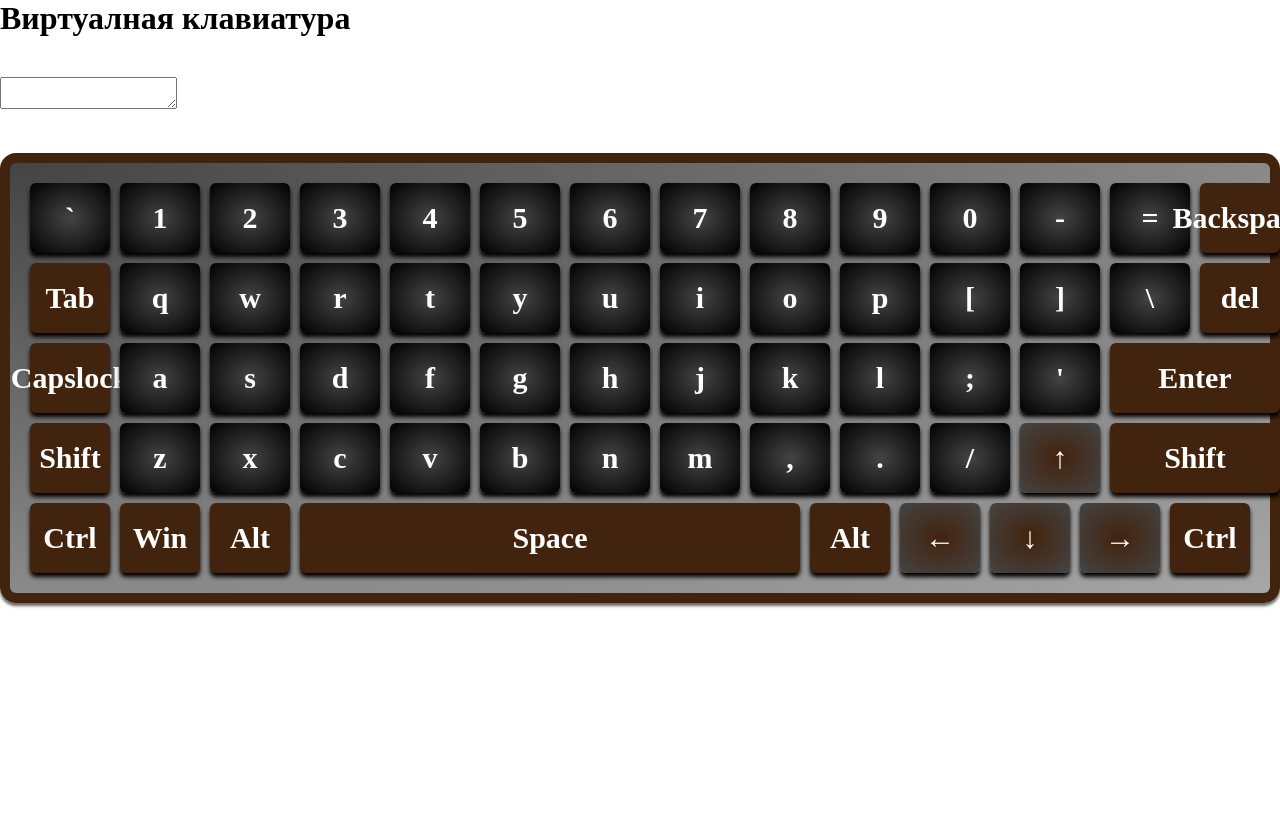
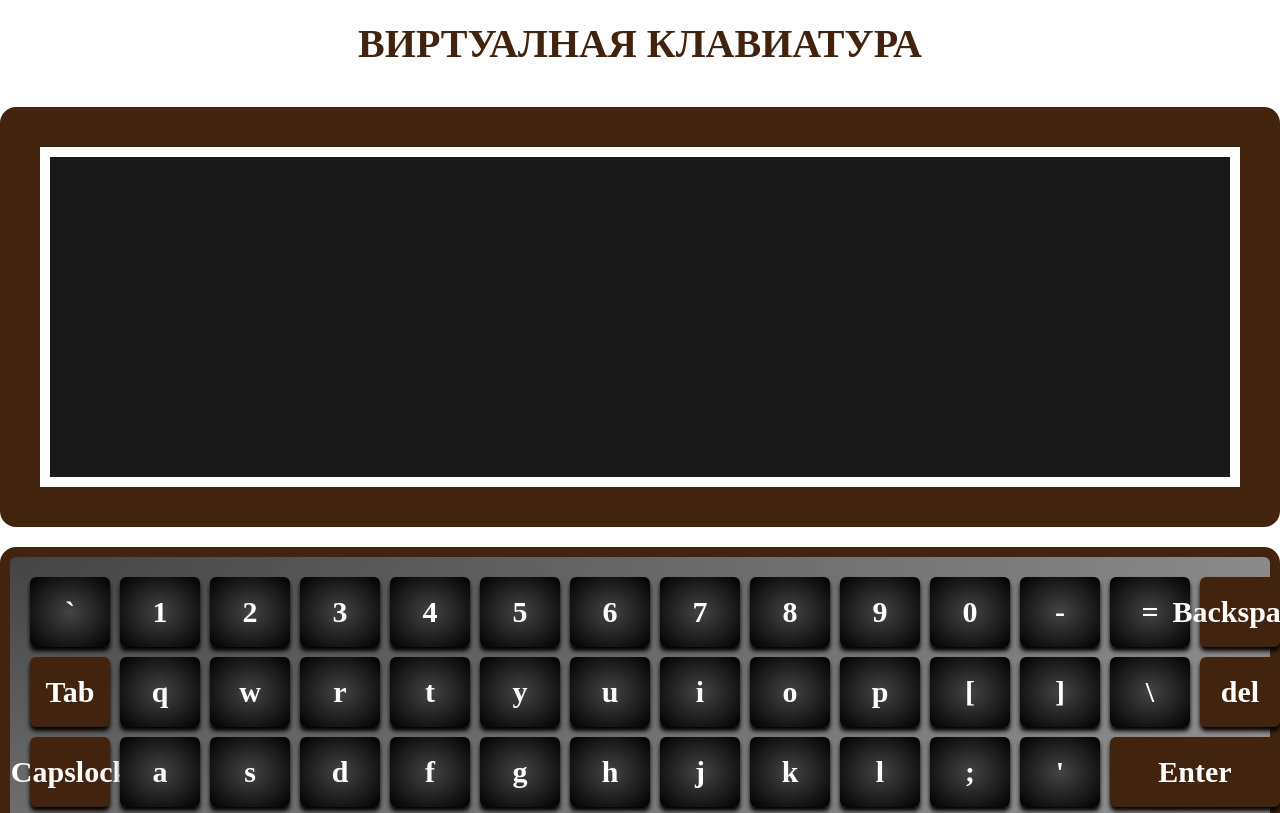
Before and after one commit to lakdav/virtual-keyboard, a website: page src/index.html in a window 1280 px wide. Shown: the top 813 px of the page. Drawn offline with Linux system fonts and the light colour scheme.

Commit message:
feat: create display section

```diff
--- a/src/css/style.css
+++ b/src/css/style.css
@@ -16,7 +16,7 @@ body {
   box-sizing: border-box;
   display: flex;
   flex-direction: column;
-  gap: 4rem;
+  gap: 2rem;
 }
 
 .fixed {
@@ -24,6 +24,11 @@ body {
   inset: 0;
 }
 .heading {
+  text-align: center;
+  font-size: 4rem;
+  text-transform: uppercase;
+  padding: 2rem 0;
+  color: var(--bg-btn-meta);
 }
 
 .header,
@@ -32,6 +37,24 @@ body {
   width: 100%;
   max-width: 140rem;
   margin: 0 auto;
+}
+.display {
+  padding: 1rem;
+  border: 40px solid var(--bg-btn-meta);
+  border-radius: 1em;
+}
+.display__text {
+  display: block;
+  width: 100%;
+  min-height: 40vh;
+  resize: none;
+  padding: 1rem;
+  font-size: 3rem;
+  font-weight: 500;
+  outline: none;
+  border: 1px solid transparent;
+  color: #fff;
+  background-color: rgba(0, 0, 0, 0.9);
 }
 .keyboard {
   padding: 2rem 2rem;
--- a/src/js/index.js
+++ b/src/js/index.js
@@ -126,7 +126,7 @@ class Keyboard {
        <h1 class="heading">Виртуалная клавиатура</h1>
      </header>
        <section class="${this.selectors.display}">
-         <textArea class="${this.selectors.display}__text"></textArea>
+         <textArea class="${this.selectors.display}__text" ></textArea>
        </section>
        <section class="${this.selectors.keyboard}" aria-label="Keyboard">
        </section>
```
